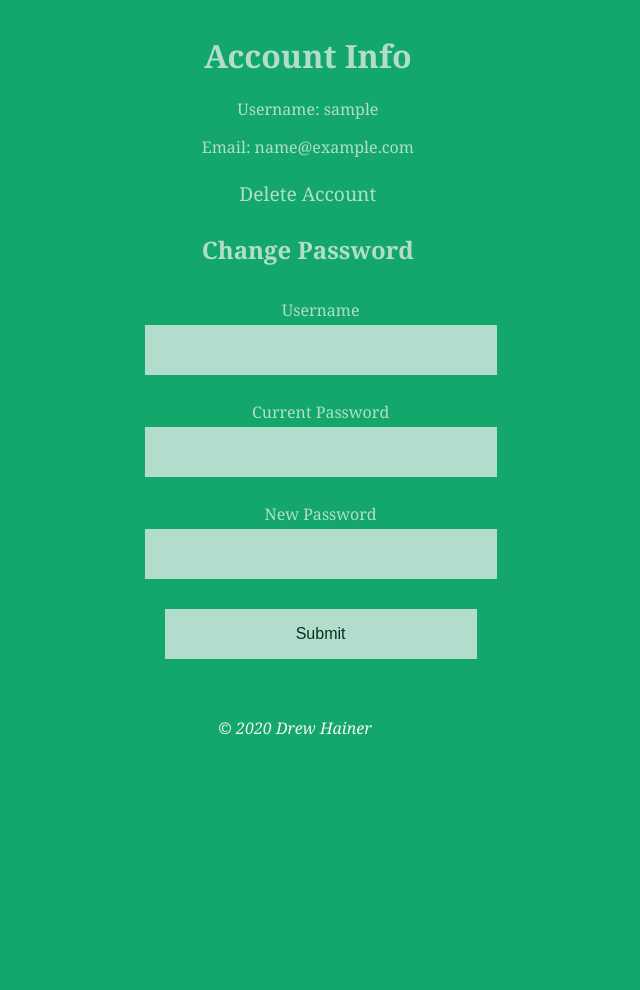
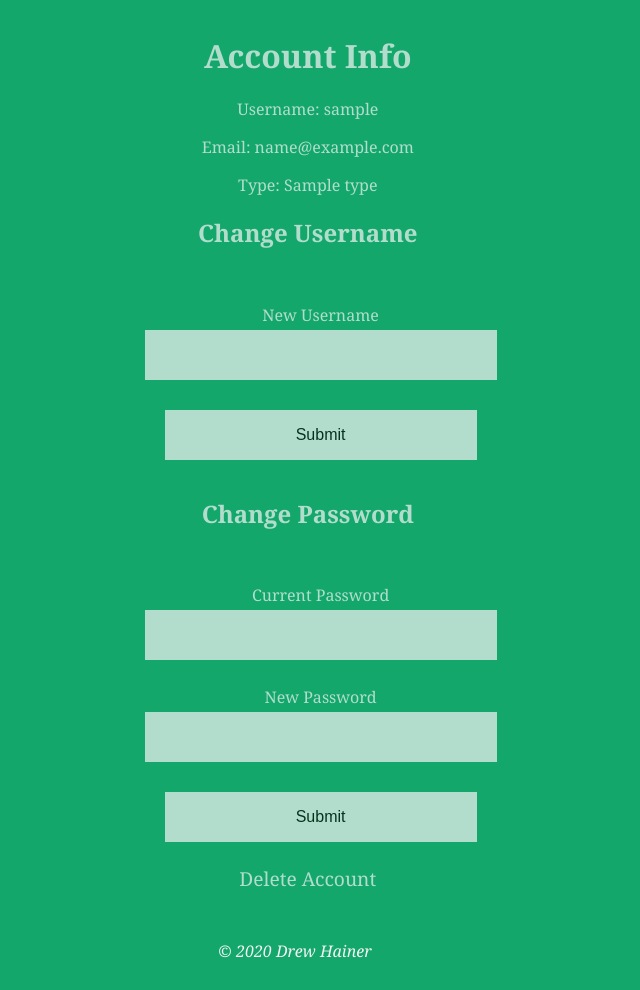
Before and after one commit to CodeConfidant/flask-auth, a Flask app: template app/templates/account.html in a window 1280 px wide. Shown: the part 65-1055 px from the top of the page, without its empty margins (345-985 px from the left). Before the commit the page ends 800 px from the top, so only its background shows below. Run offline with Flask 2, Linux system fonts and the light colour scheme; the template is opened without the code that fills it: most values are stand-ins (such as "Sample title", 1, 10 or a date in 2020).

Commit message:
Updated routes, account.html, and database model.

```diff
--- a/app/routes.py
+++ b/app/routes.py
@@ -31,9 +31,9 @@ def adduser():
         user_db.open_db()
 
         if (user_db.get_row("Email", email) == None and user_db.get_row("Username", username) == None):
-            user_db.insert_row(email, username, sha512_crypt.hash(password))
+            user_db.insert_row(email, username, sha512_crypt.hash(password), "Standard")
             user_db.close_db()
-            return render_template("account.html", title='Account', message=str("Account Created! Welcome {0}!").format(username), email=email, username=username)
+            return render_template("account.html", title='Account', message=str("Account Created! Welcome {0}!").format(username), email=email, username=username, type="Standard")
         else:
             user_db.close_db()
             return render_template('register.html', title='Register', message="Account Creation Failed! That username or email already exists!")
@@ -49,7 +49,7 @@ def loginuser():
         try:
             if (row["Username"] == username and sha512_crypt.verify(password, row["Password"]) == True):
                 user_db.close_db()
-                return render_template("account.html", title='Account', message=str("Welcome {0}!").format(username), email=row["Email"], username=row["Username"])
+                return render_template("account.html", title='Account', message=str("Welcome {0}!").format(username), email=row["Email"], username=row["Username"], type=row["Type"])
             else:
                 user_db.close_db()
                 return render_template("login.html", title='Login', message="User Login Failed! Either the username or password is incorrect!")
@@ -61,9 +61,15 @@ def loginuser():
 def deluser():
         username = request.args.get('id')
         user_db.open_db()
-        user_db.drop_row("Username", username)
-        user_db.close_db()
-        return render_template("index.html", title='Home', message=str("User {0} successfully deleted!").format(username))
+        row = user_db.get_row("Username", username)
+        if (row["Type"] == "Admin"):
+            user_db.close_db()
+            return render_template("account.html", title='Account', message=str("Error! Can't delete an Admin account!"), email=row["Email"], username=row["Username"], type=row["Type"])
+        else:
+            user_db.drop_row("Username", username)
+            user_db.close_db()
+
+            return render_template("index.html", title='Home', message=str("User {0} successfully deleted!").format(username))
 
 @app.route('/changepassword', methods = ['POST', 'GET'])
 def changepassword():
@@ -77,7 +83,18 @@ def changepassword():
         if (row != None and row["Username"] == username and sha512_crypt.verify(password, row["Password"]) == True):
             user_db.update_row("Password", sha512_crypt.hash(new_password), "Username", username)
             user_db.close_db()
-            return render_template("account.html", title='Account', message="Password changed successfully!", email=row["Email"], username=row["Username"])
+            return render_template("account.html", title='Account', message="Password changed successfully!", email=row["Email"], username=row["Username"], type=row["Type"])
         else:
             user_db.close_db()
-            return render_template("login.html", title='Login', message="Password change failed! Either the username or password was incorrect!")
+            return render_template("account.html", title='Account', message="Password change failed! The current password was incorrect!", email=row["Email"], username=row["Username"], type=row["Type"])
+
+@app.route('/changeusername', methods = ['POST', 'GET'])
+def changeusername():
+    if (request.method == 'POST'):
+        username = request.form['username']
+        new_username = request.form['new_username']
+        user_db.open_db()
+        user_db.update_row("Username", new_username, "Username", username)
+        row = user_db.get_row("Username", new_username)
+        user_db.close_db()
+        return render_template("account.html", title='Account', message="Username changed successfully!", email=row["Email"], username=row["Username"], type=row["Type"])
--- a/app/templates/account.html
+++ b/app/templates/account.html
@@ -6,17 +6,27 @@
         <h1>Account Info</h1>
         <p>Username: {{ username }}</p>
         <p>Email: {{ email }}</p>
-        <a href="/deluser?id={{ username }}">Delete Account</a>
+        <p>Type: {{ type }}</p>
+
+        <h2>Change Username</h2>
+        <form action="{{ url_for('changeusername') }}" method="POST" accept-charset="UTF-8" autocomplete="off" autofocus="off" enctype="multipart/form-data">
+            <input type="hidden" id="username" name="username" value="{{ username }}" minlength="8" maxlength="30" required/></br>
+            <label for="password">New Username</label>
+            <input type="text" id="new_username" name="new_username" minlength="8" maxlength="30" required/></br>
+            <input type="submit" value="Submit"/>
+        </form>
 
         <h2>Change Password</h2>
         <form action="{{ url_for('changepassword') }}" method="POST" accept-charset="UTF-8" autocomplete="off" autofocus="off" enctype="multipart/form-data">
-            <label for="username">Username</label>
-            <input type="text" id="username" name="username" minlength="8" maxlength="30" required/></br>
+            <input type="hidden" id="username" name="username" value="{{ username }}" minlength="8" maxlength="30" required/></br>
             <label for="password">Current Password</label>
             <input type="password" id="password" name="password" minlength="8" maxlength="30" required/></br>
             <label for="password">New Password</label>
             <input type="password" id="new_password" name="new_password" minlength="8" maxlength="30" required/></br>
             <input type="submit" value="Submit"/>
         </form>
+
+        <a href="/deluser?id={{ username }}">Delete Account</a>
     </div>
+
 {% endblock %}
--- a/db-model.py
+++ b/db-model.py
@@ -9,8 +9,8 @@ admin_password = sha512_crypt.hash("master123")
 if (os.path.exists("app/users.db") == False):
     utils.create_database("app/users.db")
     user_db = db("app/users.db", "Users")
-    user_db.create_table("Users", Email="str", Username="str", Password="str")
-    user_db.insert_row(admin_email, admin_username, admin_password)
+    user_db.create_table("Users", Email="str", Username="str", Password="str", Type="str")
+    user_db.insert_row(admin_email, admin_username, admin_password, "Admin")
     user_db.close_db()
 
 elif (os.path.exists("app/users.db") == True):
```
Also changed, not shown: app/users.db.
